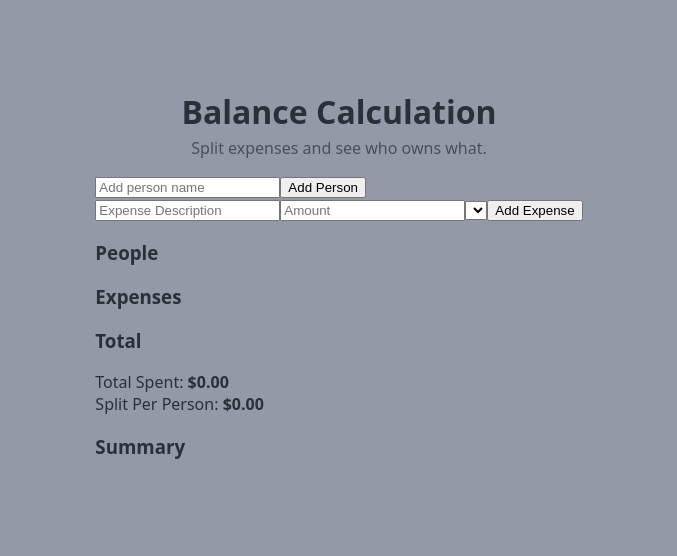
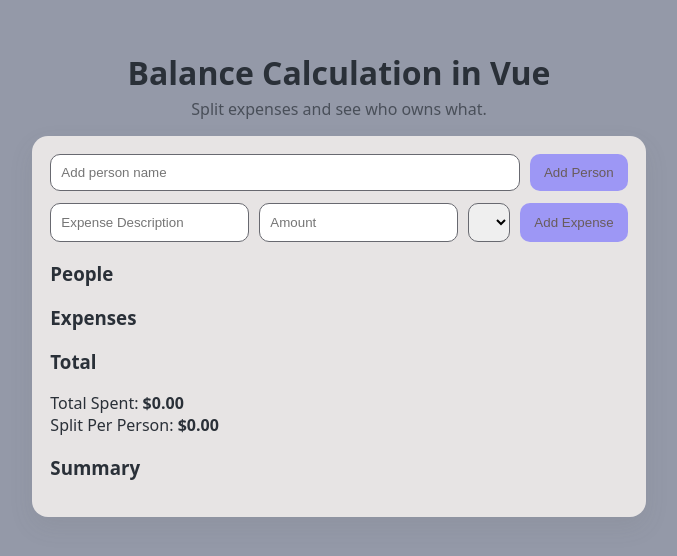
Before and after one commit to malnahas/expense-splitter-vue, a Vue app: page / in a window 1280 px wide. Shown: the part 116-672 px from the top of the page, without its empty margins (301-978 px from the left). Built offline with nearby package versions, Linux system fonts and the light colour scheme.

Commit message:
Added Card, changed

```diff
--- a/src/App.vue
+++ b/src/App.vue
@@ -1,10 +1,11 @@
 <script setup>
   import Header from './components/Header.vue'
+  import Card from './components/Card.vue'
 </script>
 
 <template>
   <Header />
-    <main class="card">
+  <Card>
     <form id="personForm" class="rowForm">
         <input id="personInput" type="text" placeholder="Add person name"/>
         <button>Add Person</button>
@@ -38,7 +39,28 @@
         <h3>Summary</h3>
         <ul id= "summaryList" class="list"></ul>
     </section>
-    </main>
+  </Card>
 </template>
 
-<style scoped></style>
+<style scoped>
+.rowForm{
+    display: flex;
+    gap: 10px;
+    margin-bottom: 12px;
+}
+input, select{
+    flex: 1;
+    padding: 10px;
+    border-radius: 10px;
+    border: 1px solid #686970;
+}
+
+button {
+    padding: 10px 14px;
+    border-radius: 10px;
+    border: none;
+    background: #9d97f5;
+    color: #695c5c;
+    cursor: pointer;
+}
+</style>
--- /dev/null
+++ b/src/components/Card.vue
@@ -0,0 +1,15 @@
+<template>
+  <main class="card">
+    <slot />
+  </main>
+</template>
+
+<style scoped>
+.card {
+  width: min(600 px, 100%);
+  background: #e7e4e4;
+  padding: 18px;
+  border-radius: 16px;
+  box-shadow: 0 10px 24px rgba(94, 94, 94, 0.1);
+}
+</style>
--- a/src/components/Header.vue
+++ b/src/components/Header.vue
@@ -1,6 +1,6 @@
 <template>
   <header class="top">
-    <h1>Balance Calculation</h1>
+    <h1>Balance Calculation in Vue</h1>
     <p>Split expenses and see who owns what.</p>
   </header>
 </template>
```
Lines whose indentation alone changed are shown as unchanged.
